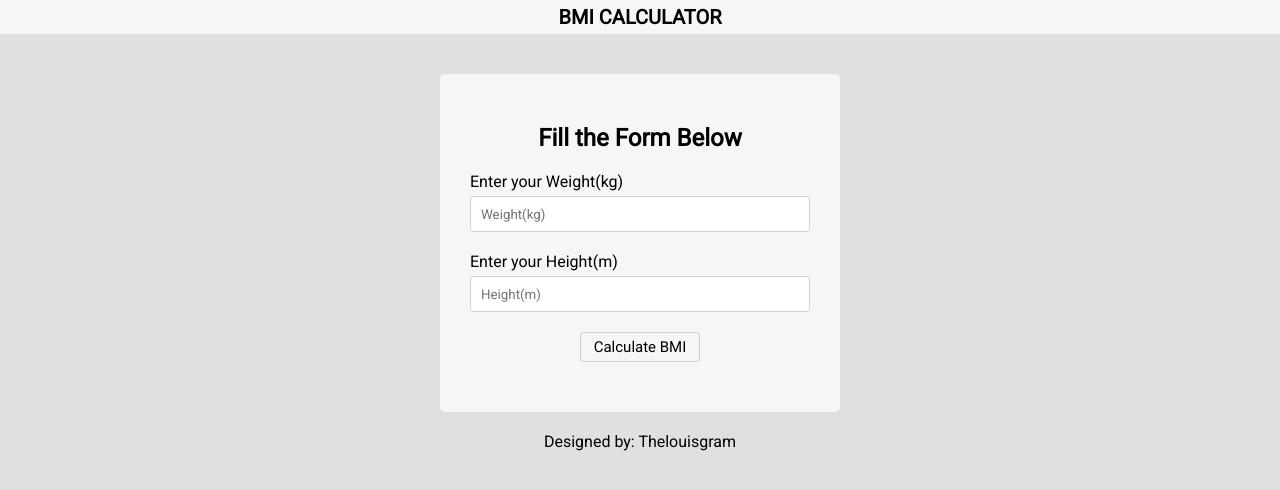
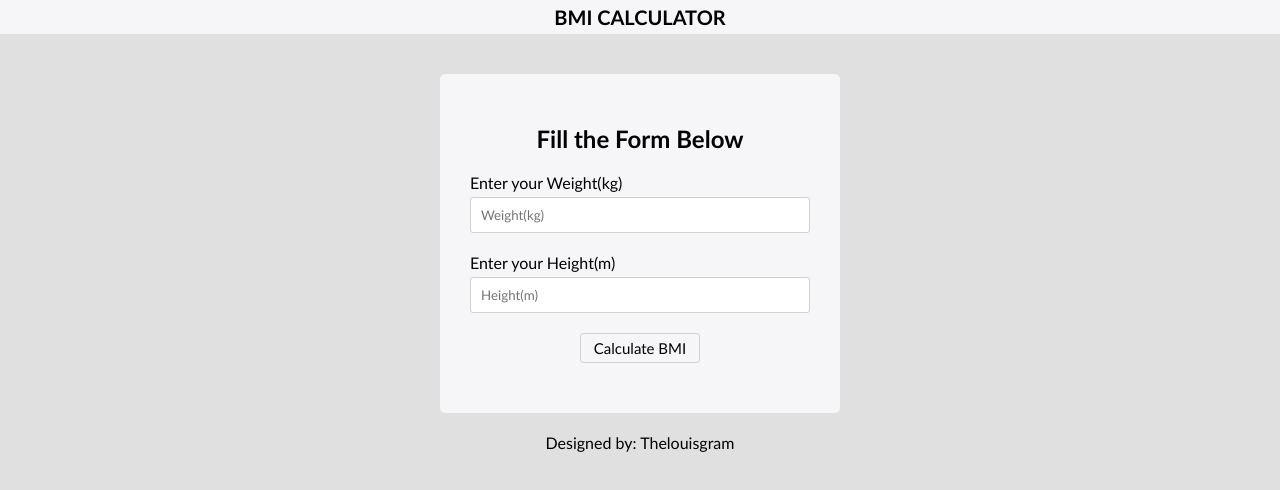
Before and after one commit to thelouisgram/BMI-Calculator, a plain HTML site: page index.html in a window 1280 px wide. Drawn offline with Linux system fonts and the light colour scheme.

Commit message:
updated ui

```diff
--- a/index.html
+++ b/index.html
@@ -5,9 +5,7 @@
     <meta http-equiv="X-UA-Compatible" content="IE=edge">
     <meta name="viewport" content="width=device-width, initial-scale=1.0">
     <link rel="stylesheet" href="style.css">
-    <style>
-        @import url('https://fonts.googleapis.com/css2?family=Roboto&display=swap');
-      </style>
+
     <title>BMI Calculator</title>
 </head>
 <div class="header"><h1 class="main-heading" id="discard">
@@ -42,7 +40,7 @@
 
     </div>
 
-    <p class="author" id="discard">Designed by: Thelouisgram</p>
+    <p class="author">Designed by: Thelouisgram</p>
 
     <script src="app.js"></script>
 </body>
--- a/style.css
+++ b/style.css
@@ -2,7 +2,7 @@
     padding: 0%;
     margin: 0%;
     box-sizing: border-box;
-    font-family: 'Roboto', sans-serif;
+    font-family:'Gill Sans', 'Gill Sans MT', Calibri, 'Trebuchet MS', sans-serif;
 }
 
 body{
@@ -36,6 +36,7 @@ body{
     text-align: center;
     color: black;
     margin-bottom: 40px;
+    font-weight: 500;
 }
 
 .form{
```
